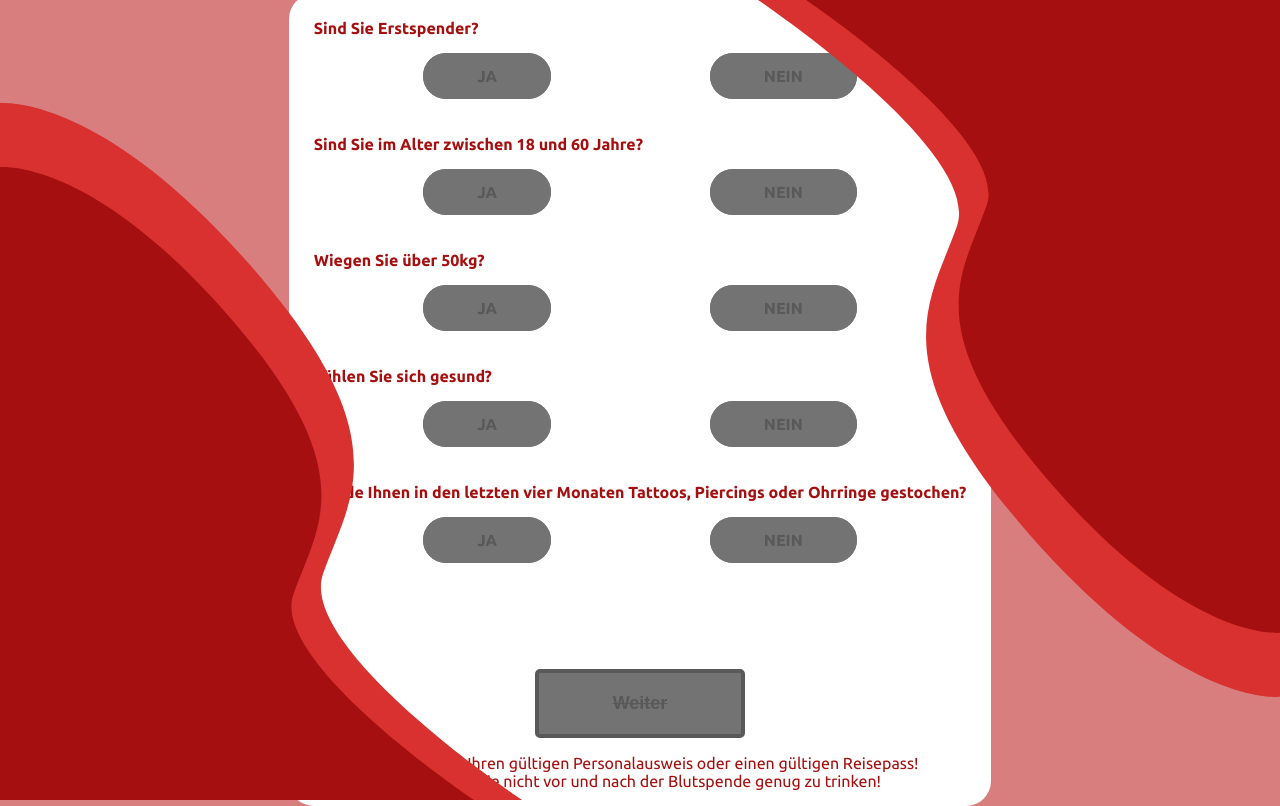
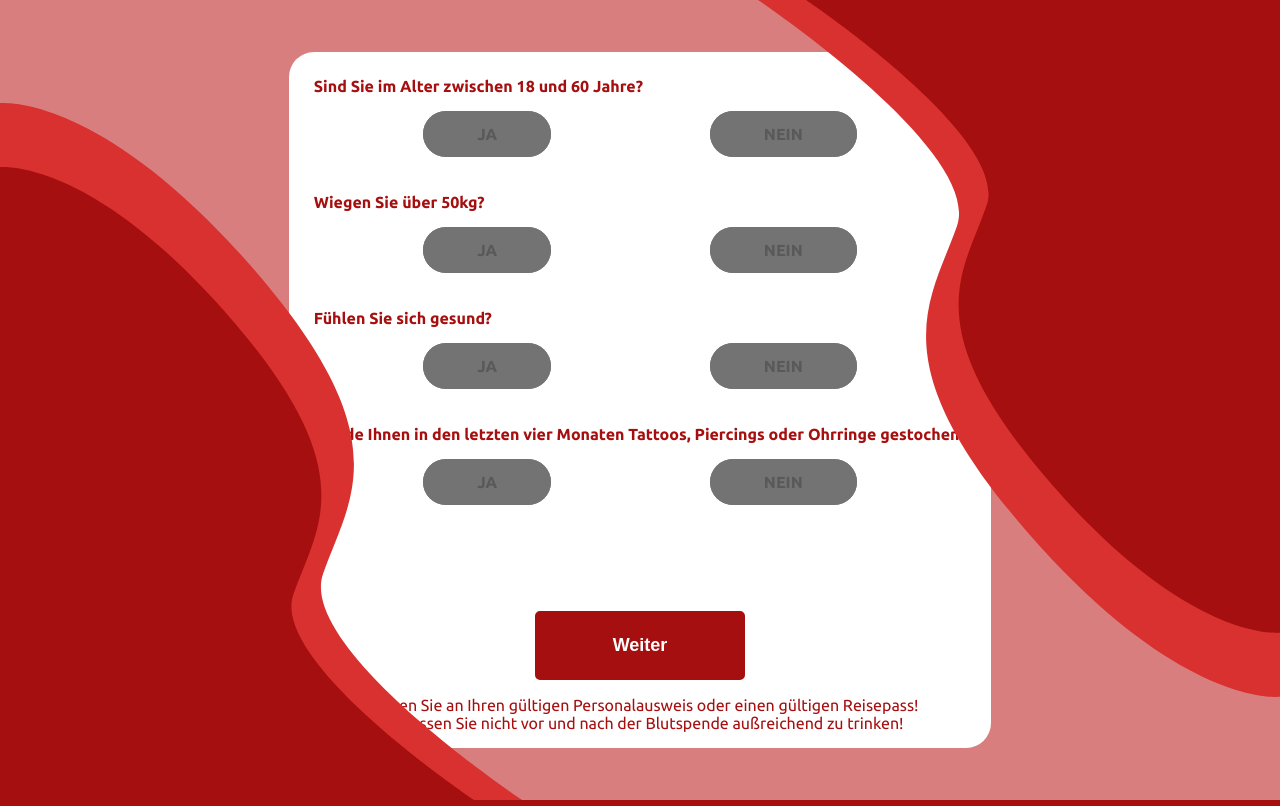
Before and after one commit to AmphoMoronal/TLS-Blutspende, a Flask app: page /questions in a window 1280 px wide. Run offline with Flask 3, Linux system fonts and the light colour scheme; the visitor is signed in with stand-in values (Sample User, id 1).

Commit message:
fixed bugs

```diff
--- a/app.py
+++ b/app.py
@@ -166,16 +166,14 @@ def questions():
 @app.route("/checkdonator", methods=['GET', 'POST'])
 def checkdonator():
     if current_user.is_authenticated:
-        first_time: bool = bool(request.form.get('first_time'))
         adult: bool = bool(request.form.get('adult'))
         weight: bool = bool(request.form.get('weight'))
         healthy: bool = bool(request.form.get('healthy'))
-        tattoos: bool = bool(request.form.get('tattoos'))
-
-        push_anwers(current_user.user_id, first_time, adult, weight, healthy, tattoos)  # push answers into database
+        tattoos: bool = not bool(request.form.get('tattoos'))
 
         # checks if the blood is donatable
         values = [adult, weight, healthy, tattoos]
+        print(values)
         not_donatable = []
         for value in values:
             if not value:
@@ -183,7 +181,7 @@ def checkdonator():
 
             else:
                 pass
-
+        print(not_donatable)
         if not_donatable:
             return render_template("not_donatable.html")
 
--- a/static/css/questions-style.css
+++ b/static/css/questions-style.css
@@ -40,8 +40,7 @@ form {
 }
 
 .answer {
-    margin: 30px;
-    margin-bottom: 50px;
+    margin: 30px 30px 50px;
     display: flex;
     justify-content: space-around;
 }
@@ -74,7 +73,6 @@ input[type="checkbox"] {
 }
 
 .btn-style1 {
-    border: none;
     text-align: center;
     color: var(--main-grey-color);
     background-color: var(--main-light-grey-color);
--- a/templates/questions.html
+++ b/templates/questions.html
@@ -10,35 +10,20 @@
 </head>
 
 <body>
-    <img src="../static/img/Blood-LeftBottom.svg" class="Blood-LeftBottom">
+    <img src="../static/img/Blood-LeftBottom.svg" class="Blood-LeftBottom" alt="Left-Blood">
     <main>
         <form method="POST" action="/checkdonator">
-
-            <div class="card">
-                <b>Sind Sie Erstspender?</b>
-                <div class="answer">
-                    <label class="custom-checkbox">
-                        <input type="checkbox" id="option1" name="first_time group1" onchange="toggleCheck(this), checkButtons()" class="checkbox-ja">
-                        <span class="checkbox">JA</span>
-                    </label>
-
-                    <label class="custom-checkbox">
-                        <input type="checkbox" id="option2" name="group1" onchange="toggleCheck(this), checkButtons()" class="checkbox-nein">
-                        <span class="checkbox">NEIN</span>
-                    </label>
-                </div>
-            </div>
 
             <div class="card">
                 <b>Sind Sie im Alter zwischen 18 und 60 Jahre?</b>
                 <div class="answer">
                     <label class="custom-checkbox">
-                        <input type="checkbox" id="option1" name="first_time group2" onchange="toggleCheck(this), checkButtons()" class="checkbox-ja">
+                        <input type="checkbox" id="option1" name="adult" onchange="toggleCheck(this); checkButtons()" class="checkbox-ja">
                         <span class="checkbox">JA</span>
                     </label>
 
                     <label class="custom-checkbox">
-                        <input type="checkbox" id="option2" name="group2" onchange="toggleCheck(this), checkButtons()" class="checkbox-nein">
+                        <input type="checkbox" id="option2" name="group2" onchange="toggleCheck(this); checkButtons()" class="checkbox-nein">
                         <span class="checkbox">NEIN</span>
                     </label>
                 </div>
@@ -48,12 +33,12 @@
                 <b>Wiegen Sie über 50kg?</b>
                 <div class="answer">
                     <label class="custom-checkbox">
-                        <input type="checkbox" id="option1" name="first_time group3" onchange="toggleCheck(this), checkButtons()" class="checkbox-ja">
+                        <input type="checkbox" id="option1" name="weight" onchange="toggleCheck(this); checkButtons()" class="checkbox-ja">
                         <span class="checkbox">JA</span>
                     </label>
 
                     <label class="custom-checkbox">
-                        <input type="checkbox" id="option2" name="group3" onchange="toggleCheck(this), checkButtons()" class="checkbox-nein">
+                        <input type="checkbox" id="option2" name="group3" onchange="toggleCheck(this); checkButtons()" class="checkbox-nein">
                         <span class="checkbox">NEIN</span>
                     </label>
                 </div>
@@ -63,12 +48,12 @@
                 <b>Fühlen Sie sich gesund?</b>
                 <div class="answer">
                     <label class="custom-checkbox">
-                        <input type="checkbox" id="option1" name="first_time group4" onchange="toggleCheck(this), checkButtons()" class="checkbox-ja">
+                        <input type="checkbox" id="option1" name="healthy" onchange="toggleCheck(this); checkButtons()" class="checkbox-ja">
                         <span class="checkbox">JA</span>
                     </label>
 
                     <label class="custom-checkbox">
-                        <input type="checkbox" id="option2" name="group4" onchange="toggleCheck(this), checkButtons()" class="checkbox-nein">
+                        <input type="checkbox" id="option2" name="group4" onchange="toggleCheck(this); checkButtons()" class="checkbox-nein">
                         <span class="checkbox">NEIN</span>
                     </label>
                 </div>
@@ -78,21 +63,22 @@
                 <b>Wurde Ihnen in den letzten vier Monaten Tattoos, Piercings oder Ohrringe gestochen?</b>
                 <div class="answer">
                     <label class="custom-checkbox">
-                        <input type="checkbox" id="option1" name="first_time group5" onchange="toggleCheck(this), checkButtons()" class="checkbox-ja">
+                        <input type="checkbox" id="option1" name="tattoos" onchange="toggleCheck(this); checkButtons()" class="checkbox-ja">
                         <span class="checkbox">JA</span>
                     </label>
 
                     <label class="custom-checkbox">
-                        <input type="checkbox" id="option2" name="group5" onchange="toggleCheck(this), checkButtons()" class="checkbox-nein">
+                        <input type="checkbox" id="option2" name="group5" onchange="toggleCheck(this); checkButtons()" class="checkbox-nein">
                         <span class="checkbox">NEIN</span>
                     </label>
                 </div>
             </div>
-            <button id="weiterbtn" class="btn-style1 weiterbtn" type="submit" disabled>Weiter</button>
+            <button id="weiterbtn" class="btn-style1 weiterbtn" type="submit">Weiter</button>
 
-            <p>Denken Sie an Ihren gültigen Personalausweis oder einen gültigen Reisepass! <br> Vergessen Sie nicht vor und nach der Blutspende genug zu trinken!</p>
+            <p>Denken Sie an Ihren gültigen Personalausweis oder einen gültigen Reisepass! <br>
+                Vergessen Sie nicht vor und nach der Blutspende außreichend zu trinken!</p>
         </form>
     </main>
-    <img src="../static/img/Blood-RightTop.svg" class="Blood-RightTop">
+    <img src="../static/img/Blood-RightTop.svg" class="Blood-RightTop" alt="Right-Blood">
 </body>
 </html>
```
